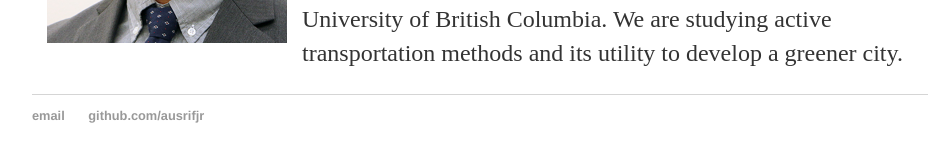
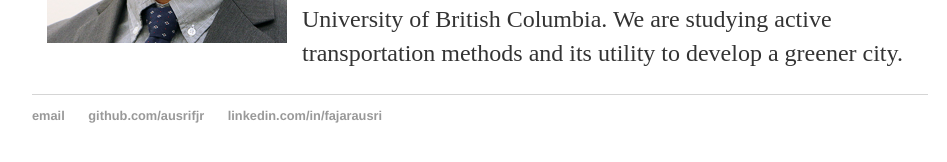
Before and after one commit to ausrifjr/ausrifjr.github.io, a Jekyll site: the page built from index.html, in a window 1280 px wide. Shown: the part 487-649 px from the top of the page, without its empty margins (160-1107 px from the left). Built offline with Jekyll 4.4.1, drawn with Linux system fonts in a browser that asks for light colours.

Commit message:
Update default.html

```diff
--- a/_layouts/default.html
+++ b/_layouts/default.html
@@ -22,7 +22,8 @@
 			<footer>
 	    		<ul>
 	        		<li><a href="mailto:ausrifjr@outlook.com">email</a></li>
-	        		<li><a href="https://github.com/ausrifjr">github.com/ausrifjr</a></li>
+				<li><a href="https://github.com/ausrifjr">github.com/ausrifjr</a></li>
+				<li><a href="https://www.linkedin.com/in/fajarausri/">linkedin.com/in/fajarausri</a></li>
 				</ul>
 			</footer>
 		</body>
```
